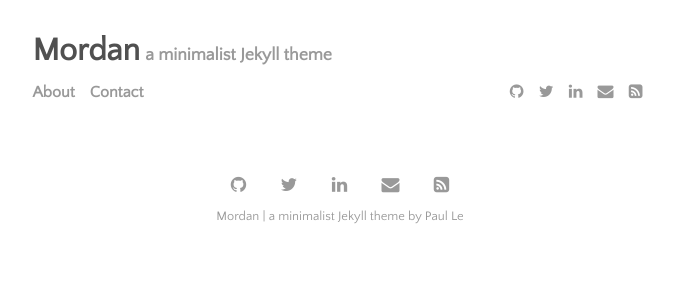
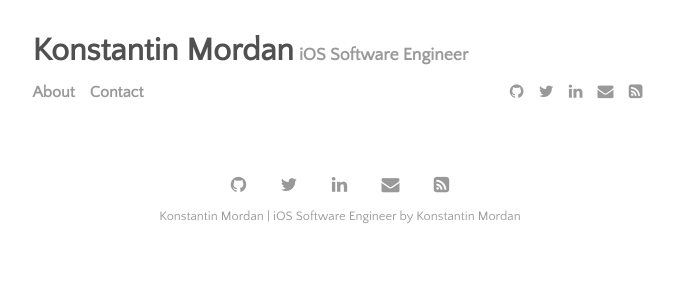
Before and after one commit to kmordan/kmordan.github.io, a Jekyll site: the page built from index.html, in a window 1280 px wide. Shown: the top 300 px of the page, without its empty margins (300-974 px from the left). Built offline with Jekyll 4.4.1, drawn with Linux system fonts in a browser that asks for light colours.

Commit message:
Update _config

```diff
--- a/_config.yml
+++ b/_config.yml
@@ -20,9 +20,9 @@ permalink:           none
 plugins:             [jekyll-sitemap, jekyll-seo-tag]
 
 # Customise atom feed settings (this is where Jekyll-Feed gets configuration information)
-title:		           'Mordan'
-description:	       'a minimalist Jekyll theme'
-author:              'Paul Le'
+title:		           'Konstantin Mordan'
+description:	       'iOS Software Engineer'
+author:              'Konstantin Mordan'
 
 # RSS 2.0 can be used instead of Atom by uncommenting following two lines
 #feed:
```
